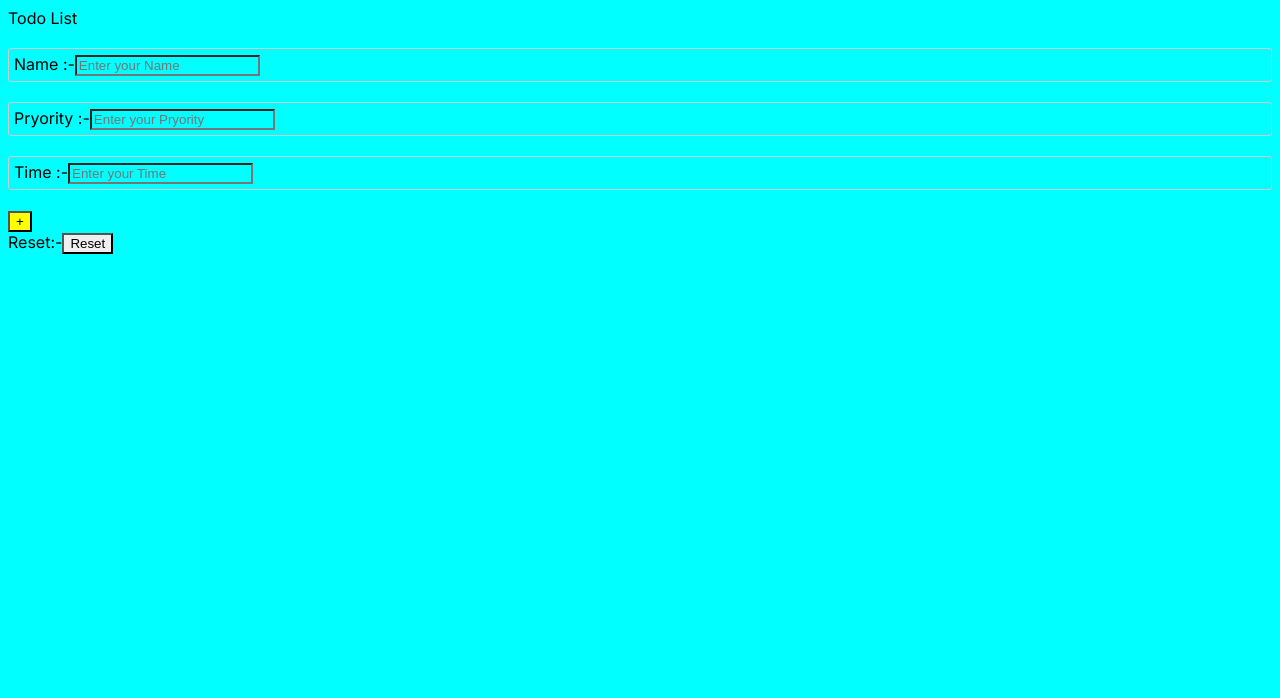
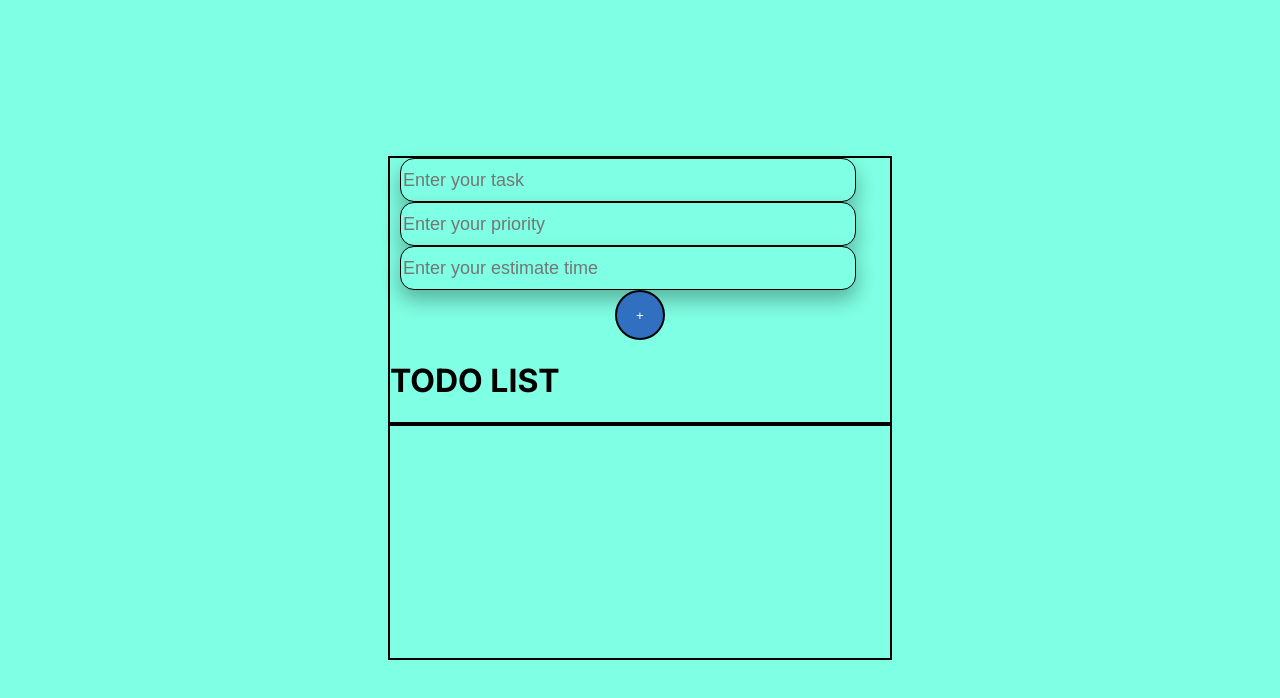
Before and after one commit to mayurijadav/Todo-list-task, a Next.js app: page / in a window 1280 px wide. Shown: the top 698 px of the page. Built offline with nearby package versions, Linux system fonts and the light colour scheme.

Commit message:
Done add button

```diff
--- /dev/null
+++ b/app/TodoInput.js
@@ -0,0 +1,62 @@
+import React,{useState} from "react";
+
+function TodoInput(props) {
+    const [inputText,setInputText] = useState('');
+    const [inputPriority, setInputPriority] = useState('');
+    const [inputestimate, setInputestimate ] = useState('');
+
+
+    const handleEnterPress = (e)=>{
+        if(e.target===13){
+            props.addList(inputText,inputPriority,inputestimate)
+            setInputText("")
+            setInputPriority("")
+            setInputestimate("")
+        }
+    }
+  return (
+    <div className="input-container">
+      <input
+        type="text"
+        className="input-box-todo"
+        placeholder="Enter your task"
+        value={inputText}
+        onChange={e=>{
+            setInputText(e.target.value)
+        }}
+        onKeyDown={handleEnterPress}
+      />
+
+      <input
+        type="text"
+        className="input-box-todo"
+        placeholder="Enter your priority"
+        value={inputPriority}
+        onChange={e=>{
+            setInputPriority(e.target.value)
+        }}
+        onKeyDown={handleEnterPress}
+      />
+
+      <input
+        type="text"
+        className="input-box-todo"
+        placeholder="Enter your estimate time"
+        value={inputestimate}
+        onChange={e=>{
+            setInputestimate(e.target.value)
+        }}
+        onKeyDown={handleEnterPress}
+      />
+
+      <button className="add-btn"
+      onClick={()=>{
+        props.addList(inputText,inputPriority,inputestimate)
+        setInputText("")
+        setInputPriority("")
+        setInputestimate("")
+      }}>+</button>
+    </div>
+  );
+}
+export default TodoInput;
--- /dev/null
+++ b/app/Todolist.js
@@ -0,0 +1,17 @@
+import React from 'react'
+
+function Todolist(props) {
+  return (
+    <li className="list-item">
+        {props.item}
+        <span className='icons'>
+        <i className="abc"
+        onClick={e=>{
+            props.item()
+        }}></i>
+        </span>
+    </li>
+  )
+}
+
+export default Todolist
--- a/app/globals.css
+++ b/app/globals.css
@@ -1,41 +1,49 @@
-* {
-  background-color: aqua;
+*{
+  background-color:rgb(127, 255, 227);
 }
 
-.input-container {
-  color: red;
-  width: 100px;
-  border: 2px solid black; /* Specify a border style (e.g., solid) and color */
-  margin: auto; /* Correct the capitalization of "auto" */
-  font-weight: bold; /* Use "font-weight" to set the font weight */
+.main-container{
+  display: flex;
+  justify-content: center;
+  align-items: center;
+  height: 100vh;
 }
-.button {
-  background-color: yellow;
+.center-container{
+  border:2px solid black;
+  height: 500px;
+  width: 500px;
 }
-.label {
-  color: red;
-  display: inline;
-  margin-right: 10px;
+hr{
+  border: 2px solid black;
 }
-.input {
-  border: 1px solid #ccc;
-  border-radius: 3px;
-  padding: 5px;
-  flex: 1;
+
+
+.input-box-todo{
+  margin-left: 10px;
+  width: 90%;
+  height: 40px;
+  border-radius: 14px;
+  border:1px solid black;
+  box-shadow: 0px 10px 20px rgba(0,0,0,0.3);
+  outline: none;
+  font-size: large;
 }
-.reset{
-appearance: auto;
-user-select: none;
-white-space: pre;
-align-items: flex-start;
-text-align: center;
-cursor: default;
-box-sizing: border-box;
-background-color: buttonface;
-color: buttontext;
-padding: 1px 6px;
-border-width: 2px;
-border-style: outset;
-border-color: buttonborder;
-border-image: initial;
+.add-btn{
+  width:50px;
+  height:50px;
+  border-radius: 50%;
+  border:2px solid black;
+  background-color:#316fc1;
+  color: rgb(255, 255, 255);
+  margin-left: 225px;
+
 }
+
+.list-item{
+  list-style-type: none;
+  border:2px solid black;
+  color:black;
+  width: 100%;
+  height: 30px;
+
+}
--- a/app/page.js
+++ b/app/page.js
@@ -1,17 +1,29 @@
 "use client"
-import React, { useState } from 'react';
-import Image from 'next/image';
-import TodoInput from './todoinput.js';
-import './globals.css';
+import Image from 'next/image'
+import TodoInputt from './TodoInput';
+import { useState } from 'react';
+import Todolist from './Todolist';
 
 function Home() {
+  const [listTodo,setListTodo]=useState([]);
+  let addList = (inputText,inputPriority,inputestimate)=>{
+    if(inputPriority,inputText!=='')
+      setListTodo([...listTodo,inputText,inputPriority,inputestimate]);
+  }
+
   return (
-    <>
-
-
-        < TodoInput/>
-
-    </>
+    <div className="main-container">
+      <div className="center-container">
+        <TodoInputt addList={addList}/>
+        <h1 className="app-heading">TODO LIST</h1>
+        <hr/>
+        {listTodo.map((listItem,i)=>{
+          return (
+            <Todolist key={i} index={i} item={listItem} />
+          )
+        })}
+      </div>
+    </div>
   )
-};
+}
 export default Home;
--- a/app/todoinput.js
+++ /dev/null
@@ -1,30 +0,0 @@
-function TodoInput() {
-  return (
-    <>
-        <div>Todo List   </div>
-        <br/>
-        <div className="input">
-            <label className="lable">Name :-
-            <input type="text" className="box" placeholder="Enter your Name"/>
-            </label>
-        </div>
-        <br/>
-        <div className="input">
-            <label className="lable">Pryority :-</label>
-            <input type="text" className="box" placeholder="Enter your Pryority"/>
-        </div>
-        <br/>
-        <div className="input" >
-            <label className="lable">Time :-</label>
-            <input type="text" className="box" placeholder="Enter your Time"/>
-        </div>
-        <br/>
-            <button  className="button" type="butun">+</button>
-        <div>
-            <label>Reset:-</label>
-            <input type="reset" className="reset"/>
-        </div>
-    </>
-  );
-}
-export default TodoInput;
```
